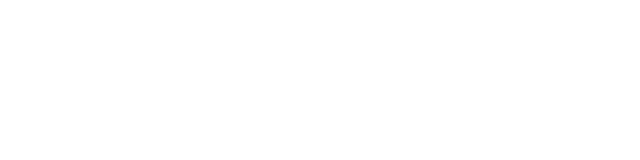
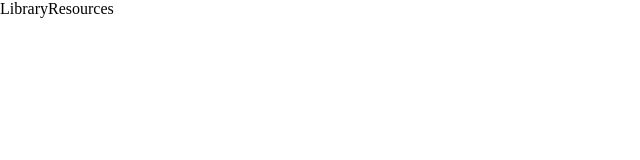
Before and after one commit to lmerrin/nohopapa-database, a React (Vite) app: page /Library-Resource in a window 1280 px wide. Before the commit this address had no page. Shown: the top 160 px of the page, without its empty margins (0-640 px from the left). Built offline with nearby package versions, Linux system fonts and the light colour scheme.

Commit message:
Created Library Resource Route

```diff
--- a/src/App.jsx
+++ b/src/App.jsx
@@ -1,5 +1,7 @@
 import { Routes, Route } from "react-router"
 import Home from "./Pages/Home/Home.jsx"
+import LibraryResources from "./Pages/LibraryResources/LibraryResources.jsx"
+
 import "normalize.css"
 import './App.css'
 
@@ -9,6 +11,7 @@
     <>
     <Routes>
       <Route path="/" element={<Home />} />
+      <Route path="/Library-Resource" element={<LibraryResources/>} />
     </Routes>
     </>
   )
--- /dev/null
+++ b/src/Pages/LibraryResources/LibraryResources.jsx
@@ -0,0 +1,7 @@
+import "./LibraryResources.css"
+
+export default function LibraryResources() {
+  return (
+    <div>LibraryResources</div>
+  )
+}
```
Also changed, not shown: src/Pages/LibraryResources/LibraryResources.css (added).
